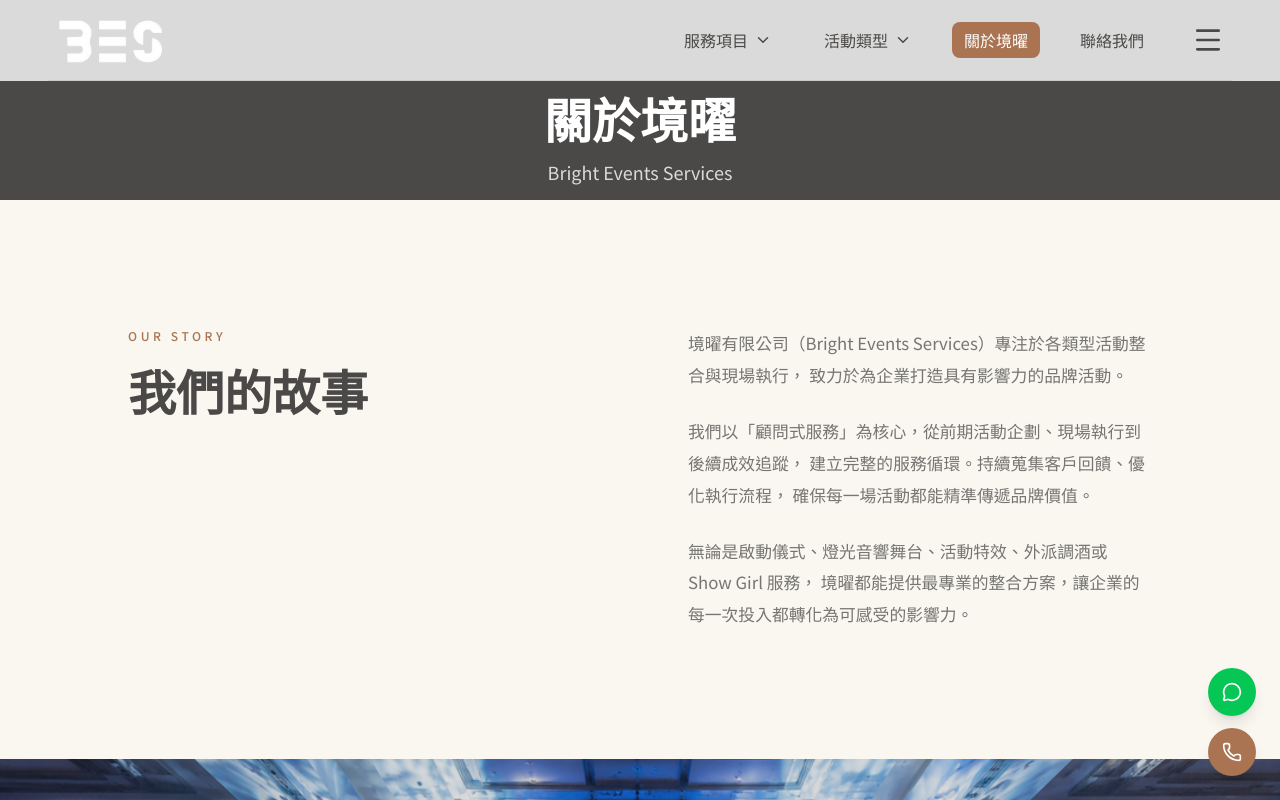
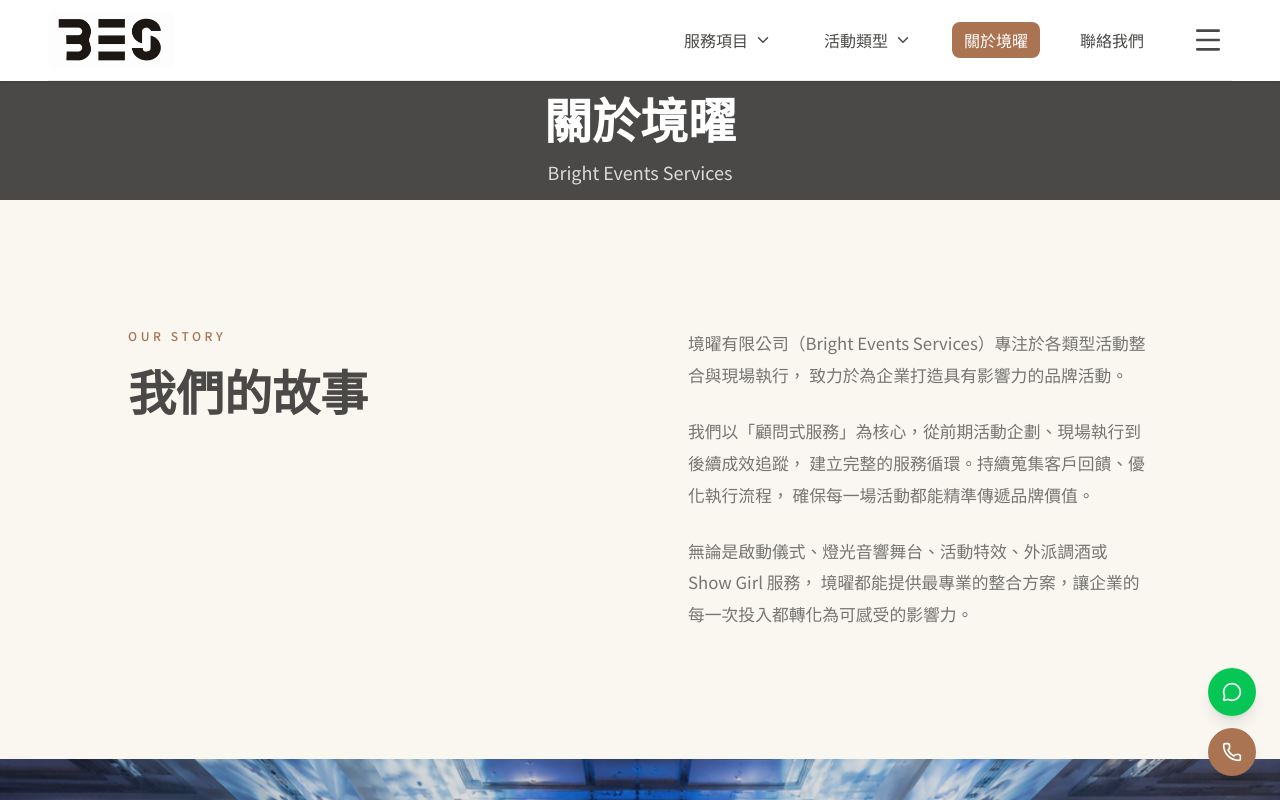
Before and after one commit to KEYI1997/bes-events, a Next.js app: page /about in a window 1280 px wide. Shown: the top 800 px of the page. Built offline with nearby package versions, Linux system fonts and the light colour scheme.

Commit message:
feat: white bg header for non-home pages, switch to color logo

```diff
--- a/src/components/Header.tsx
+++ b/src/components/Header.tsx
@@ -86,6 +86,14 @@ export default function Header() {
     pathname === '/' ||
     pathname.startsWith('/products');
 
+  // 決定用哪個 logo
+  // 首頁未捲動 或 黑色膠囊 → 白色線條 logo
+  // 其他（白底）→ 彩色 logo
+  const isWhiteBg = !isDarkScrollPage || (!scrolled && pathname !== '/');
+  const logoSrc = (pathname === '/' && !scrolled) || (isDarkScrollPage && scrolled)
+    ? '/images/logo/logo-header.png'
+    : '/images/logo/logo-color.png';
+
   return (
     <>
       <header className={`fixed top-0 left-0 right-0 z-50 transition-all duration-500 ease-in-out ${
@@ -98,11 +106,11 @@ export default function Header() {
               : 'mx-4 md:mx-8 mt-3 bg-white/90 backdrop-blur-md rounded-[10px] shadow-md'
             : pathname === '/'
               ? ''
-              : 'bg-white/80 backdrop-blur-md'
+              : 'bg-white shadow-sm'
         }`}>
           <div className="px-6 md:px-12 py-3 flex items-center justify-between">
             <Link href="/" className="flex items-center flex-shrink-0">
-              <Image src="/images/logo/logo-header.png" alt="境曜有限公司" width={180} height={180} className="rounded-[8px] w-auto h-14" unoptimized />
+              <Image src={logoSrc} alt="境曜有限公司" width={180} height={180} className="rounded-[8px] w-auto h-14" unoptimized />
             </Link>
 
             <div className="flex items-center gap-7">
```
Also changed, not shown: public/images/logo/logo-color.png (added).
